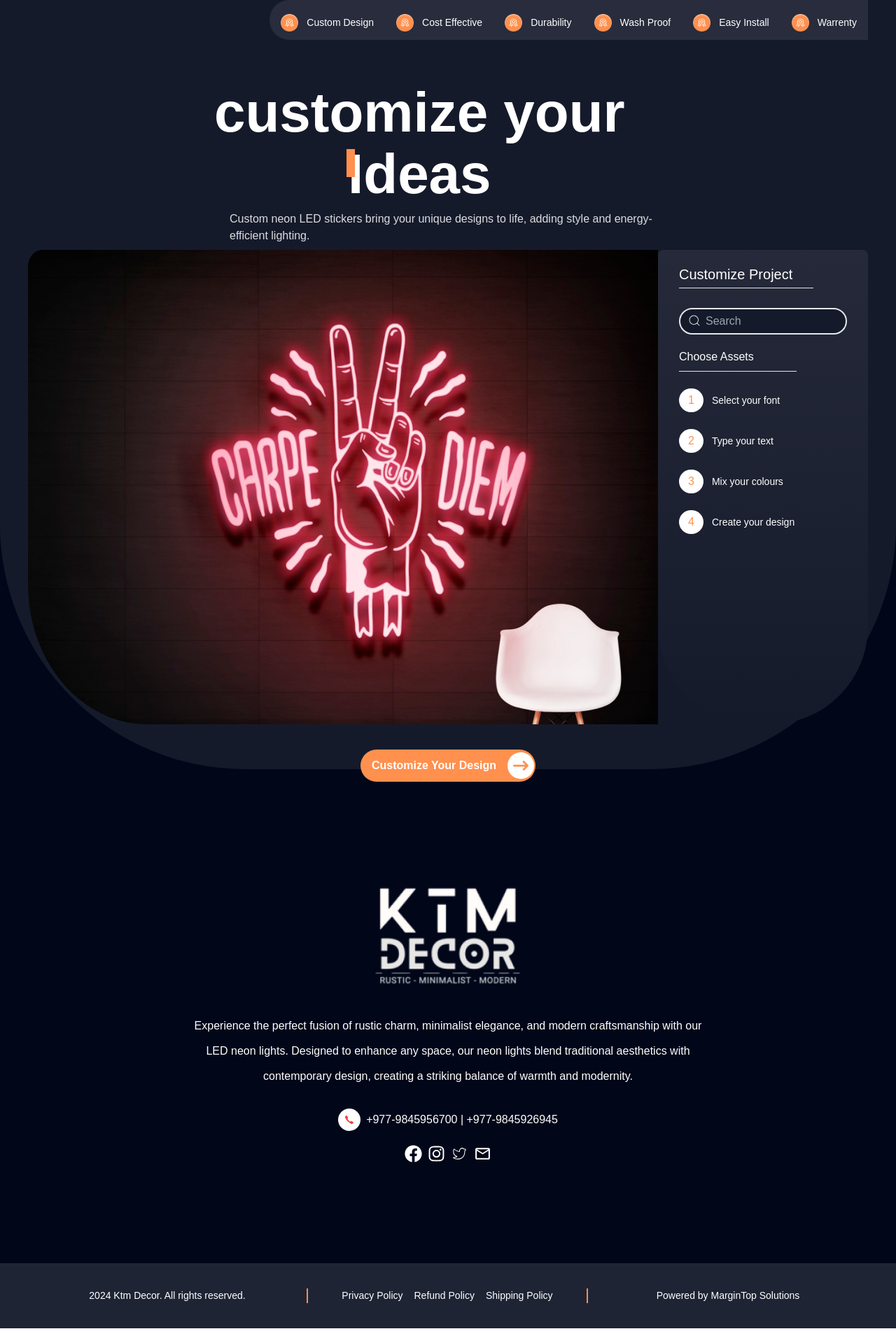
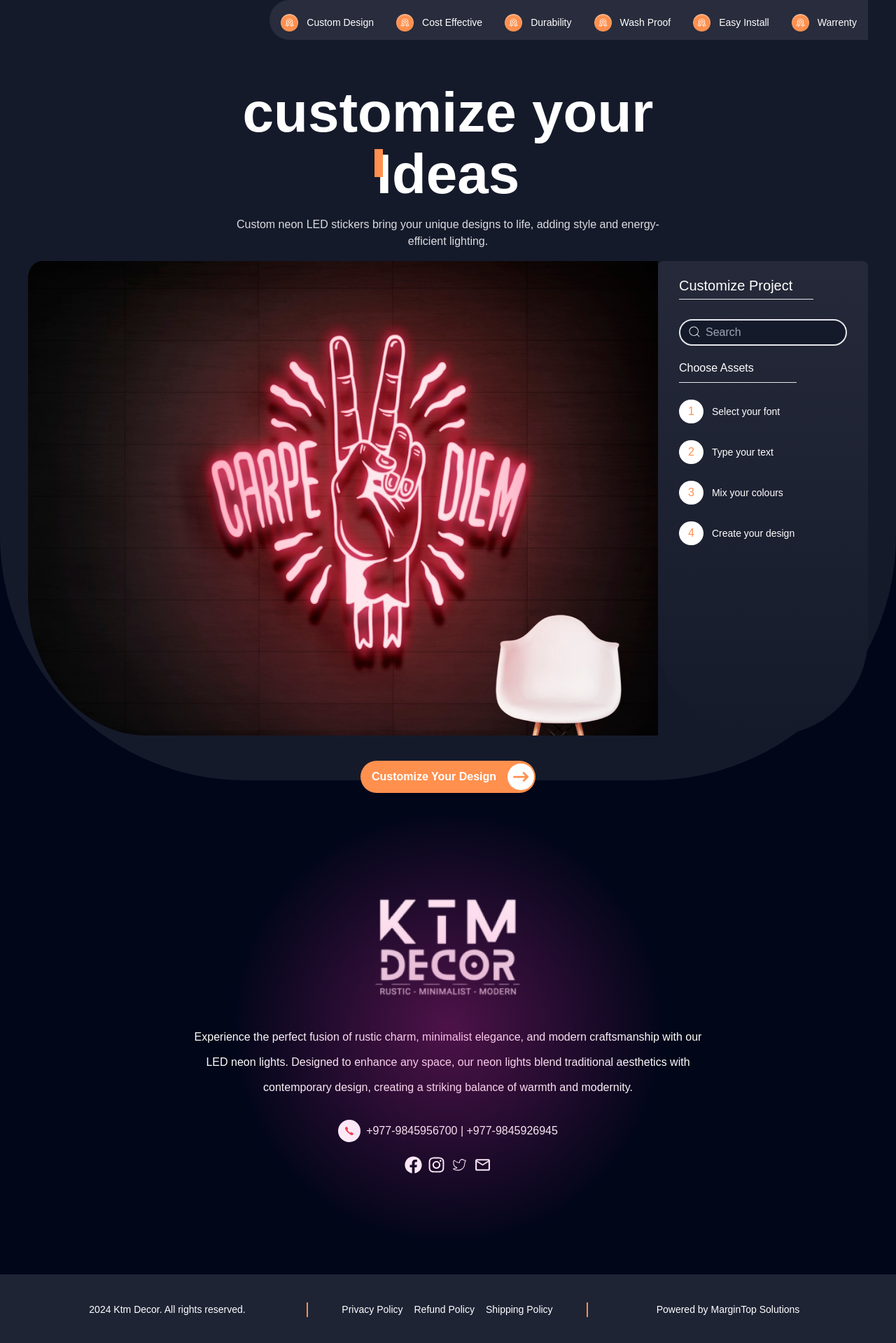
Before and after one commit to shushilpaudel78/Ktm-Decor, a React (Vite) app: page / in a window 1280 px wide. Shown: the top 1919 px of the page at 70% size. Before the commit the page ends 1898 px from the top, so only its background shows below. Built offline with nearby package versions, Linux system fonts and the light colour scheme; a web font is replaced by a local one.

Commit message:
changed baground

```diff
--- a/src/components/Home/CustomFooter.jsx
+++ b/src/components/Home/CustomFooter.jsx
@@ -8,9 +8,9 @@ const CustomFooter = () => {
             <div className="w-full h-auto bg-[#1f2435] py-6 px-[10px]">
                 <div className="max-w-[1200px] m-auto">
 
-                    <div className="flex text-white py-3 items-center ">
+                    <div className="flex text-white py-4 items-center flex-wrap ">
 
-                        <div className="w-1/3 border-r-[#FF904E] border-r-[2px] px-2">
+                        <div className="w-1/3 border-r-[#FF904E] border-r-[2px] px-2 md:w-1/2 sm:w-full sm:border-none">
 
                             <div className="flex justify-center  font-aileron text-[14px] font-normal">
                                 <p>2024 Ktm Decor. All rights reserved. </p>
@@ -21,8 +21,8 @@ const CustomFooter = () => {
 
                         </div>
 
-                        <div className="w-1/3 border-r-[#FF904E] border-r-[2px] px-2">
-                            <div className="flex gap-4 font-aileron text-[14px] font-normal justify-center items-center">
+                        <div className="w-1/3 border-r-[#FF904E] border-r-[2px] px-2 md:w-1/2 md:my-4 sm:w-full sm:border-none md:border-none">
+                            <div className="flex gap-4 font-aileron text-[14px] font-normal justify-center">
                                 <Link>Privacy Policy</Link>
                                 <Link>Refund Policy</Link>
                                 <Link>Shipping Policy</Link>
@@ -31,7 +31,7 @@ const CustomFooter = () => {
 
                         </div>
 
-                        <div className="w-1/3 px-2">
+                        <div className="w-1/3 px-2 md:w-1/2 sm:w-full">
                             <div className="flex justify-center  font-aileron text-[14px] font-normal">
                                 <p>Powered by MarginTop Solutions</p>
 
--- a/src/components/Home/CustomInfo.jsx
+++ b/src/components/Home/CustomInfo.jsx
@@ -6,6 +6,7 @@ import { CiTwitter } from "react-icons/ci";
 import ktmdecor from '/img/home/logo.png'
 import { IoIosCall } from "react-icons/io";
 import { MdOutlineEmail } from "react-icons/md";
+import '../../css/style.css';
 
 
 const CustomInfo = () => {
@@ -18,12 +19,14 @@ const CustomInfo = () => {
                     <div className="w-full h-auto py-[120px] ">
 
 
-                        <div className="flex items-center flex-col py-6 ">
+                        <div className="flex items-center flex-col py-6  relative z-20 ">
+
+                            <div className="absolute infocircle "></div>
                             <div className="w-[218px] h-[165px] my-4">
                                 <img src={ktmdecor} alt="img" className='w-full h-full object-cover' />
                             </div>
 
-                            <p className='text-white  text-center text-[16px] font-aileron font-normal w-[63%] py-2 leading-9'>Experience the perfect fusion of rustic charm, minimalist elegance, and modern craftsmanship with our
+                            <p className='text-white  text-center text-[16px] font-aileron font-normal w-[63%] py-2 leading-9 md:w-[80%]  am:w-full'>Experience the perfect fusion of rustic charm, minimalist elegance, and modern craftsmanship with our
                                 LED neon lights. Designed to enhance any space, our neon lights blend traditional
                                 aesthetics with contemporary design, creating a striking balance of warmth and modernity.</p>
 
--- a/src/components/Home/CustomNavLink.jsx
+++ b/src/components/Home/CustomNavLink.jsx
@@ -7,7 +7,7 @@ const CustomNavLink = (props) => {
     return (
         <>
 
-            <li className='flex font-aileron  flex-row items-center bg-[#282c3c]  px-4 py-3 gap-3 first:rounded-l-[100px] pt-5 text-[14px] font-medium'>
+            <li className=' flex font-aileron  flex-row  items-center bg-[#282c3c]  px-4 py-3 gap-3 first:rounded-l-[200px] pt-5 text-[14px] font-medium'>
                 <div className="w-[25px] h-[25px]"><img src={warrenty} alt="" className='w-full h-full object-contain' /></div>
                 <Link>{props.name}</Link>
 
--- a/src/components/Home/CustomizeLayout.jsx
+++ b/src/components/Home/CustomizeLayout.jsx
@@ -23,33 +23,38 @@ const CustomizeLayout = () => {
 
 
             <CustomizeNav />
+
             <div className="w-full  h-auto bg-[#010619]">
 
 
-                <div className="w-full h-auto bg-[#151a2b]  py-8 rounded-b-[350px] ">
+                <div className="w-full h-auto bg-[#151a2b]  py-8 rounded-b-[350px] md:rounded-none ">
 
                     <div className="h-auto w-[1200px] m-auto">
 
                         <div className="w-full h-auto">
 
 
-                            <div className="flex items-center flex-col text-[#FFFFFF] font-aileron">
-                                <div className='relative flex flex-col '>
-                                    <div className="absolute w-[12px] h-[40px] bg-[#FF904E] top-[96px] left-[262px]"></div>
-                                    <h1 className='text-[80px]  font-bold w-[90%] leading-[88px] text-center text-white '>customize your Ideas</h1>
+                            <div className="flex items-center flex-col text-[#FFFFFF] font-aileron ">
+
+
+
+                                <div className='flex justify-center relative '>
+                                    <div className="absolute w-[12px] h-[40px] bg-[#FF904E] top-[96px] left-[302px]"></div>
+                                    <h1 className='text-[80px]  text-center font-bold w-[90%] leading-[88px] text-cente text-[#FFFFFF] md:w-full line-clamp-2'>customize your Ideas</h1>
                                 </div>
-                                <p className='font-aileron w-[52%] text-[16px] text-[#FFFFFFD9] py-2' >Custom neon LED stickers bring your unique designs to life, adding style and energy-efficient lighting.</p>
+
+                                <p className='font-aileron w-[52%] text-[16px] text-[#FFFFFFD9] text-center py-4' >Custom neon LED stickers bring your unique designs to life, adding style and energy-efficient lighting.</p>
 
                             </div>
 
 
 
-                            <div className="flex mb-6">
+                            <div className="flex mb-6 flex-wrap">
 
 
-                                <div className="w-[75%]">
-                                    <div className="w-full h-[678px]">
-                                        <img src={twofingure} alt="image" className='w-full h-full object-fill' />
+                                <div className="w-[75%] md:w-full">
+                                    <div className="w-full h-[678px] md:h-[500px]">
+                                        <img src={twofingure} alt="image" className='w-full h-full object-cove' />
 
                                     </div>
                                 </div>
@@ -101,7 +106,6 @@ const CustomizeLayout = () => {
             </div>
 
 
-
             <CustomInfo />
             <CustomFooter />
 
--- a/src/components/Home/CustomizeNav.jsx
+++ b/src/components/Home/CustomizeNav.jsx
@@ -12,14 +12,16 @@ const CustomizeNav = () => {
 
           <div className="w-full h-auto">
 
-                <ul className='flex justify-end  text-[#FFFFFF] '>
-
+            <ul className='flex justify-end flex-wrap text-[#FFFFFF]  md:justify-start overflow-x-auto md:hidden'>
               <CustomNavLink name='Custom Design' />
               <CustomNavLink name='Cost Effective' />
               <CustomNavLink name='Durability' />
               <CustomNavLink name='Wash Proof' />
               <CustomNavLink name='Easy Install' />
               <CustomNavLink name='Warrenty' />
+
+
+
 
             </ul>
 
--- /dev/null
+++ b/src/css/style.css
@@ -0,0 +1,18 @@
+
+
+
+/* Custom css for CustomInfo page */
+
+.infocircle {
+    width: 660px;
+    height: 660px;
+    z-index: 1;
+    opacity: 0px;
+    opacity: 1;
+    clip-path: circle(50% at 50% 50%);
+    top: 50%;
+    left: 50%;
+    transform: translate(-50%, -50%);
+    background: radial-gradient(50% 50% at 50% 50%, rgba(239, 45, 173, 0.32) 0%, rgba(239, 45, 173, 0) 94.71%);
+
+}
```
Also changed, not shown: src/App.css (indentation only). Lines whose indentation alone changed are shown as unchanged.
